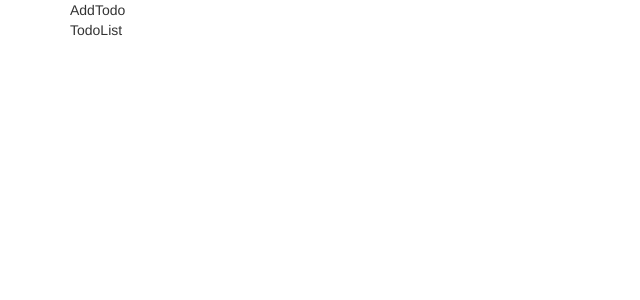
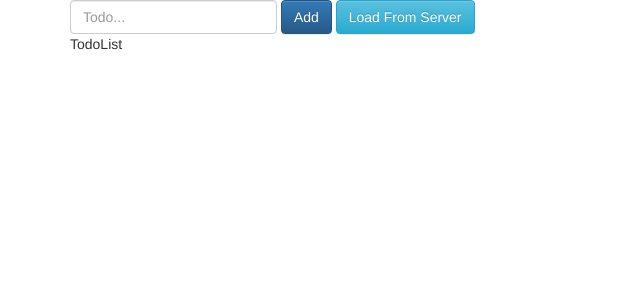
Before and after one commit to bbandydd/React_Todolist_Demo, a React app: page / in a window 1280 px wide. Shown: the top 300 px of the page, without its empty margins (0-640 px from the left). Built offline with nearby package versions, Linux system fonts and the light colour scheme.

Commit message:
2. add AddTodo content

```diff
--- a/src/components/AddTodo/AddTodo.js
+++ b/src/components/AddTodo/AddTodo.js
@@ -1,4 +1,5 @@
 import React, { Component } from 'react';
+import { Form, FormControl, Button } from 'react-bootstrap';
 
 export default class AddTodo extends Component {
     constructor() {
@@ -7,9 +8,16 @@ export default class AddTodo extends Component {
 
     render() {
         return (
-            <div>
-                AddTodo
-            </div>
+            <Form inline>
+                 <FormControl
+                    type="text"
+                    placeholder="Todo..."
+                />
+                {' '}
+                <Button bsStyle="primary">Add</Button>
+                {' '}
+                <Button bsStyle="info">Load From Server</Button>
+            </Form>
         );
     }
 }
```
